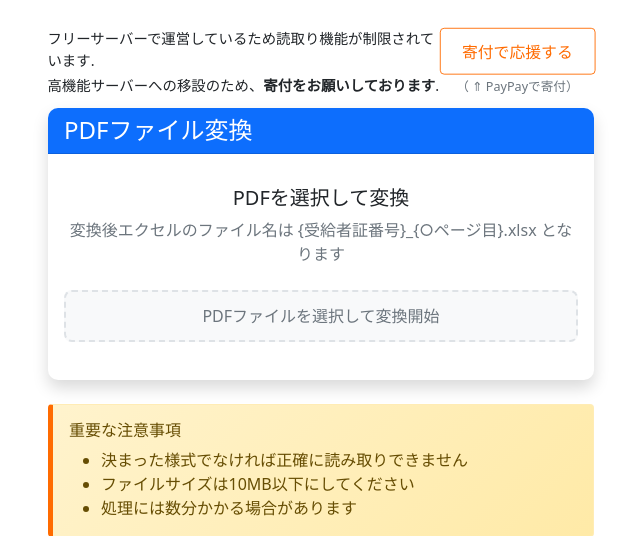
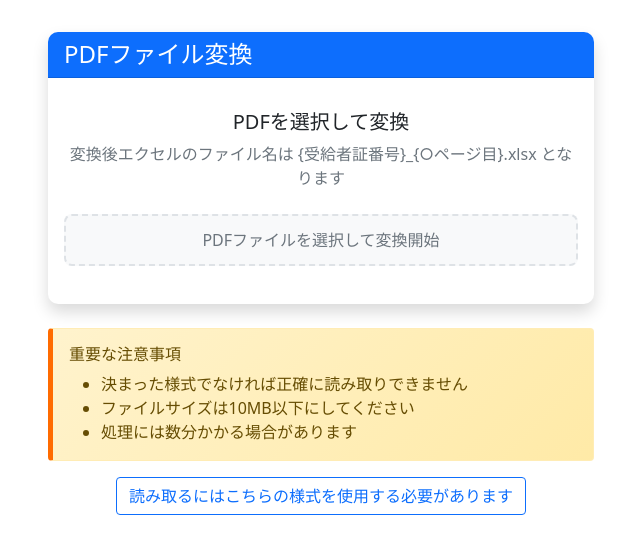
Before and after one commit to kei-a11y/b_ocr, a Django app: page / in a window 1280 px wide. Shown: the part 56-592 px from the top of the page, without its empty margins (319-959 px from the left). Run offline with Django 5.2, Linux system fonts and the light colour scheme; some libraries are stand-ins or nearby versions.

Commit message:
Update upload.html

```diff
--- a/ocr/templates/B_ocr/upload.html
+++ b/ocr/templates/B_ocr/upload.html
@@ -18,10 +18,9 @@
         <div class="alert alert-warning border-warning shadow-sm" style="border-left: 5px solid #ff6b00;">
         <div class="row align-items-center g-0">
             <div class="col">
-                <p class="mb-1">フリーサーバーで運営しているため読取り機能が制限されています.</p>
-                <p class="mb-0">高機能サーバーへの移設のため、<strong>寄付をお願いしております</strong>.</p>
+                <!-- <p class="mb-0">高機能サーバーへの移設のため、<strong>寄付をお願いしております</strong>.</p> -->
             </div>
-            <div class="col-md-auto text-center">
+            <!-- <div class="col-md-auto text-center">
                 <button type="button" class="btn btn-outline-warning btn-lg" id="showDonationBtn"
                     style="border-color: #ff6b00; color: #ff6b00;">
                 <i class="bi bi-heart-fill"></i> 寄付で応援する
@@ -30,7 +29,7 @@
                         <small class="text-muted">（ ⇑ PayPayで寄付）</small>
                     </div>
                 </div>
-            </div>
+            </div> -->
         </div>
     </div>
 </div>
```
